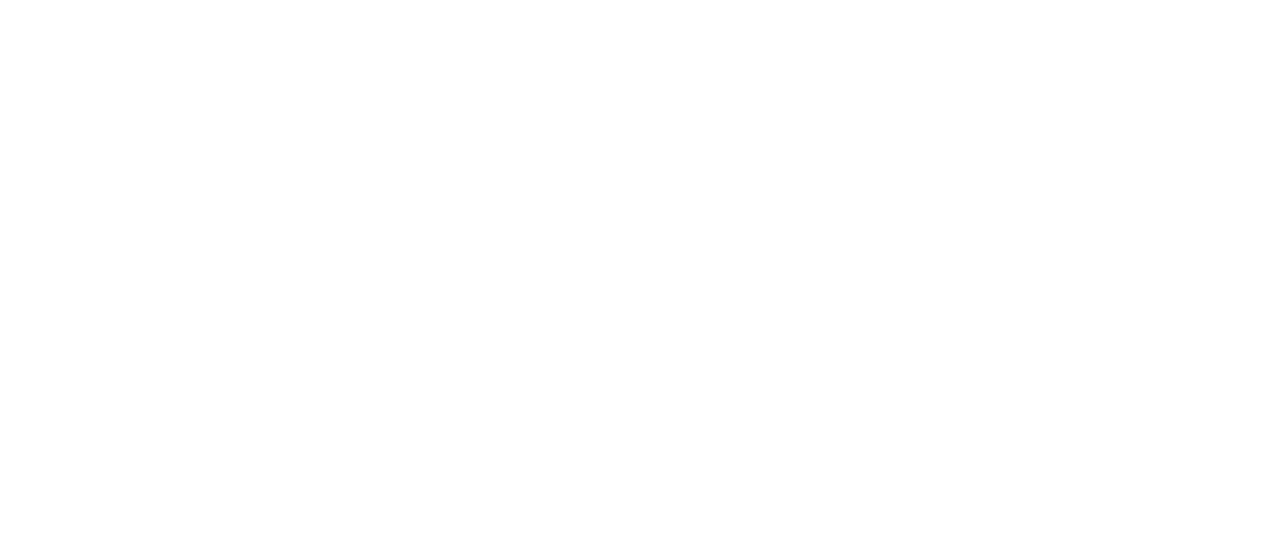
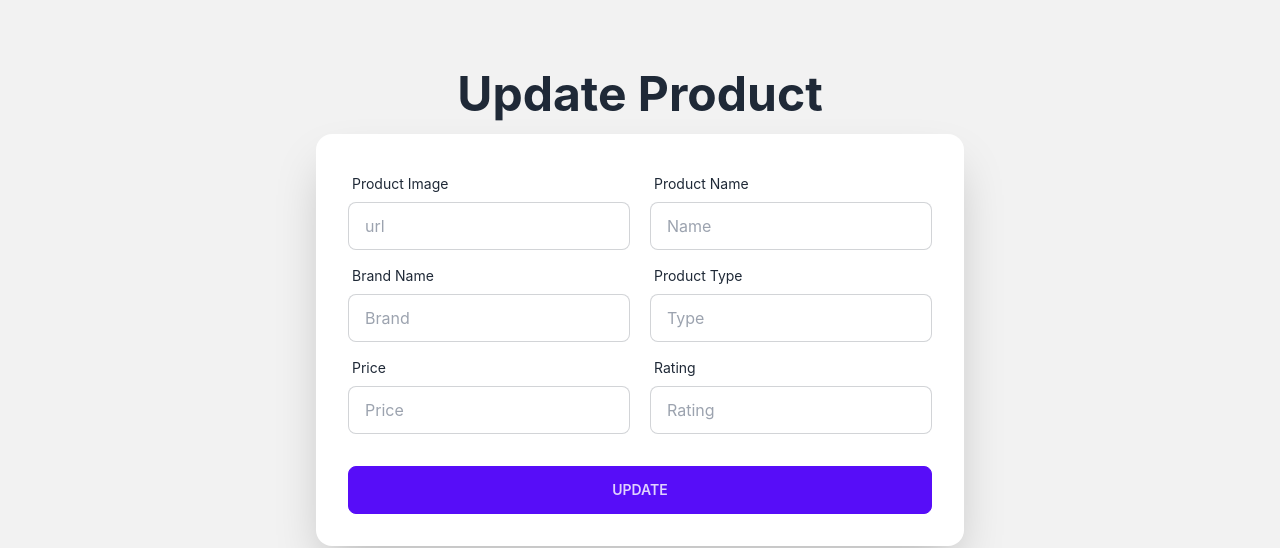
Before and after one commit to AlfredGomes23/brand-shop-client, a React (Vite) app: page /updateProduct/1 in a window 1280 px wide. Before the commit this address had no page. Shown: the part 252-800 px from the top of the page. Built offline with nearby package versions, Linux system fonts and the light colour scheme.

Commit message:
updateProducts page is functinal now.

```diff
--- a/src/layouts/Root.jsx
+++ b/src/layouts/Root.jsx
@@ -1,6 +1,7 @@
 import { Outlet } from "react-router-dom";
 import Navbar from "../components/Navbar";
 import Footer from "../components/Footer";
+import { Toaster } from "react-hot-toast";
 
 
 const Root = () => {
@@ -9,7 +10,10 @@ const Root = () => {
             <Navbar></Navbar>
             <Outlet></Outlet>
             <Footer></Footer>
-
+            <div><Toaster
+                position="top-right"
+                reverseOrder={false}
+            /></div>
         </div>
     );
 };
--- a/src/pages/BrandDetails.jsx
+++ b/src/pages/BrandDetails.jsx
@@ -21,8 +21,8 @@ const BrandDetails = () => {
                 brand && setBrand(brand);
             });
         fetch('http://localhost:5000/products')
-        .then(resp => resp.json())
-        .then(data => setProducts(data));
+            .then(resp => resp.json())
+            .then(data => setProducts(data));
     }, [b_id]);
 
     const brandProducts = products.filter(product => product.brand_name === brand.brand_name) || [];
@@ -31,10 +31,11 @@ const BrandDetails = () => {
         <div data-aos="zoom-in">
             <div className='flex flex-col lg:flex-row my-10'>
                 <h1 className='text-4xl font-semibold text-center text-primary lg:w-1/3'>{brand.brand_name}</h1>
-                <div className='border lg:w-2/3'><Slider product={brandProducts}></Slider></div>
+                <div className='border lg:w-2/3'><Slider product={brandProducts}></Slider>
+                </div>
             </div>
             <h2 className='text-2xl text-center'>All Products</h2>
-            <div className='grid grid-cols-1 md:grid-cols-2 lg:grid-cols-3 bg-base-200 gap-5 py-10'>{
+            <div className='grid grid-cols-1 md:grid-cols-2 lg:grid-cols-3 bg-base-200 gap-5 py-10 rounded-lg'>{
                 brandProducts.map(product => <ProductCard key={product._id} product={product}></ProductCard>)
 
             }</div>
--- a/src/pages/UpdateProduct.jsx
+++ b/src/pages/UpdateProduct.jsx
@@ -1,9 +1,99 @@
+import toast, { Toaster } from "react-hot-toast";
+import { useParams } from "react-router-dom";
 
 
 const UpdateProduct = () => {
+    const { id } = useParams();
+    const handleSubmit = e => {
+        e.preventDefault();
+        const form = e.target;
+
+        const url = form.url.value;
+        const name = form.name.value;
+        const brand = form.brand.value;
+        const type = form.url.value;
+        const price = form.price.value;
+        const rating = form.rating.value;
+        const updatedProduct = { url, name, brand, type, price, rating };
+
+        fetch(`http://localhost:5000/products/${id}`, {
+            method: 'PUT',
+            headers: {
+                "content-type": "application/json"
+            },
+            body: JSON.stringify(updatedProduct)
+        })
+        .then(resp => resp.json())
+            .then(data => {
+                console.log(data);
+                if (data.modifiedCount) {
+                    toast.success("Product updated successfully.");
+                }
+            })
+    }
     return (
-        <div>
-            update
+        <div className="hero min-h-screen bg-base-200">
+            <div className="hero-content flex-col">
+                <div className="text-center lg:text-left">
+                    <h1 className="text-5xl font-bold">Update Product</h1>
+                </div>
+                <div className="card flex-shrink-0 w-full shadow-2xl bg-base-100">
+                    <form onSubmit={handleSubmit} className="card-body">
+                        {/* url & name */}
+                        <div className="flex gap-5">
+                            <div className="form-control">
+                                <label className="label">
+                                    <span className="label-text">Product Image</span>
+                                </label>
+                                <input type="text" placeholder="url" name="url" className="input input-bordered" required />
+                            </div>
+                            <div className="form-control">
+                                <label className="label">
+                                    <span className="label-text">Product Name</span>
+                                </label>
+                                <input type="text" placeholder="Name" name="name" className="input input-bordered" required />
+                            </div>
+                        </div>
+                        {/* brand & type */}
+                        <div className="flex gap-5">
+                            <div className="form-control">
+                                <label className="label">
+                                    <span className="label-text">Brand Name</span>
+                                </label>
+                                <input type="text" placeholder="Brand" name="brand" className="input input-bordered" required />
+                            </div>
+                            <div className="form-control">
+                                <label className="label">
+                                    <span className="label-text">Product Type</span>
+                                </label>
+                                <input type="text" placeholder="Type" name="type" className="input input-bordered" required />
+                            </div>
+                        </div>
+                        {/* price & rating */}
+                        <div className="flex gap-5">
+                            <div className="form-control">
+                                <label className="label">
+                                    <span className="label-text">Price</span>
+                                </label>
+                                <input type="text" placeholder="Price" name="price" className="input input-bordered" required />
+                            </div>
+                            <div className="form-control">
+                                <label className="label">
+                                    <span className="label-text">Rating</span>
+                                </label>
+                                <input type="text" placeholder="Rating" name="rating" className="input input-bordered" required />
+                            </div>
+                        </div>
+                        <div className="form-control mt-6">
+                            <button className="btn btn-primary">Update</button>
+                        </div>
+                    </form>
+                </div>
+            </div>
+            <div><Toaster
+                position="top-right"
+                reverseOrder={false}
+            /></div>
         </div>
     );
 };
--- a/src/routes/Routes.jsx
+++ b/src/routes/Routes.jsx
@@ -35,7 +35,7 @@ const Routes = createBrowserRouter([
                 element: <AddProduct></AddProduct>
             },
             {
-                path:'/updateProduct',
+                path:'/updateProduct/:id',
                 element: <UpdateProduct></UpdateProduct>
             },
             {
```
